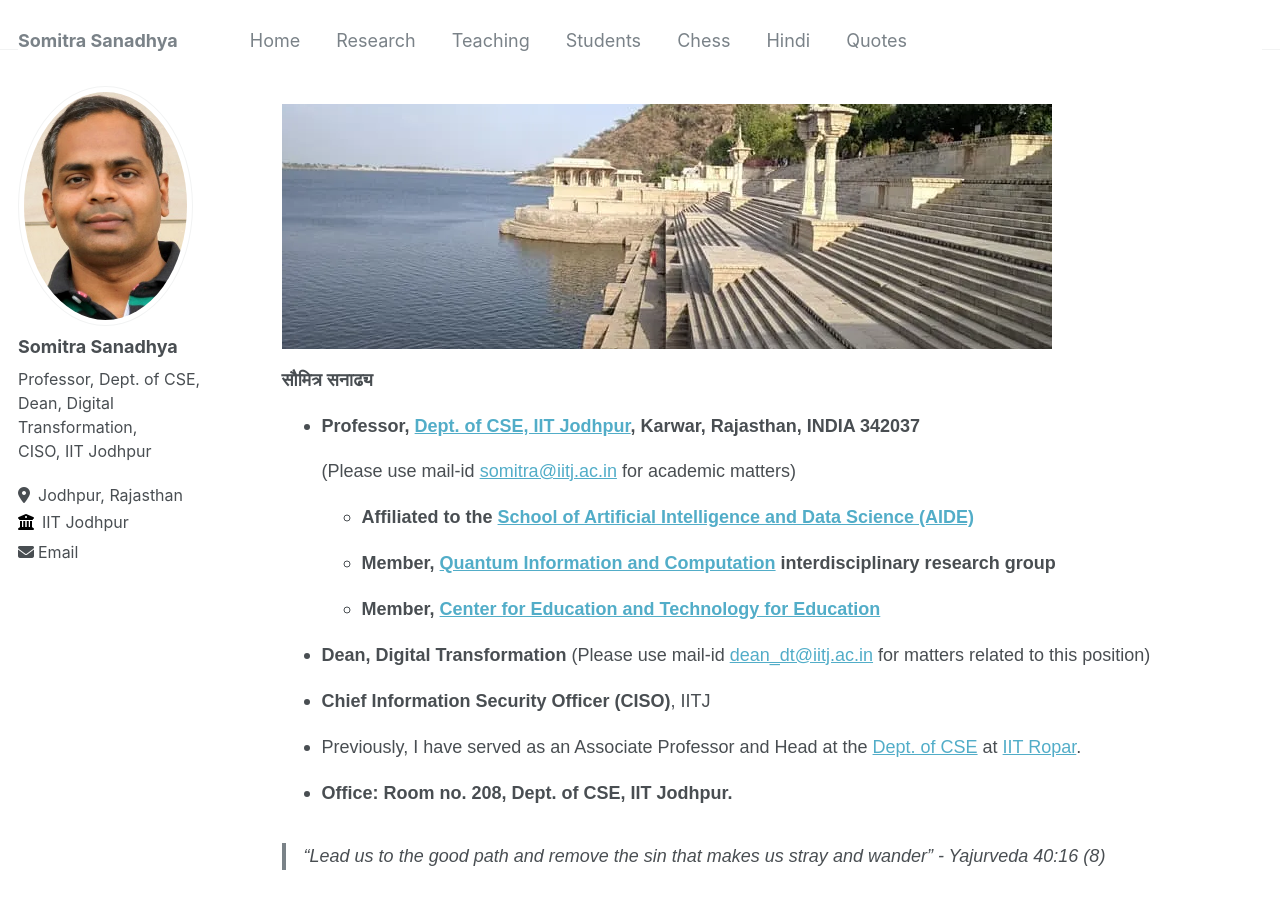
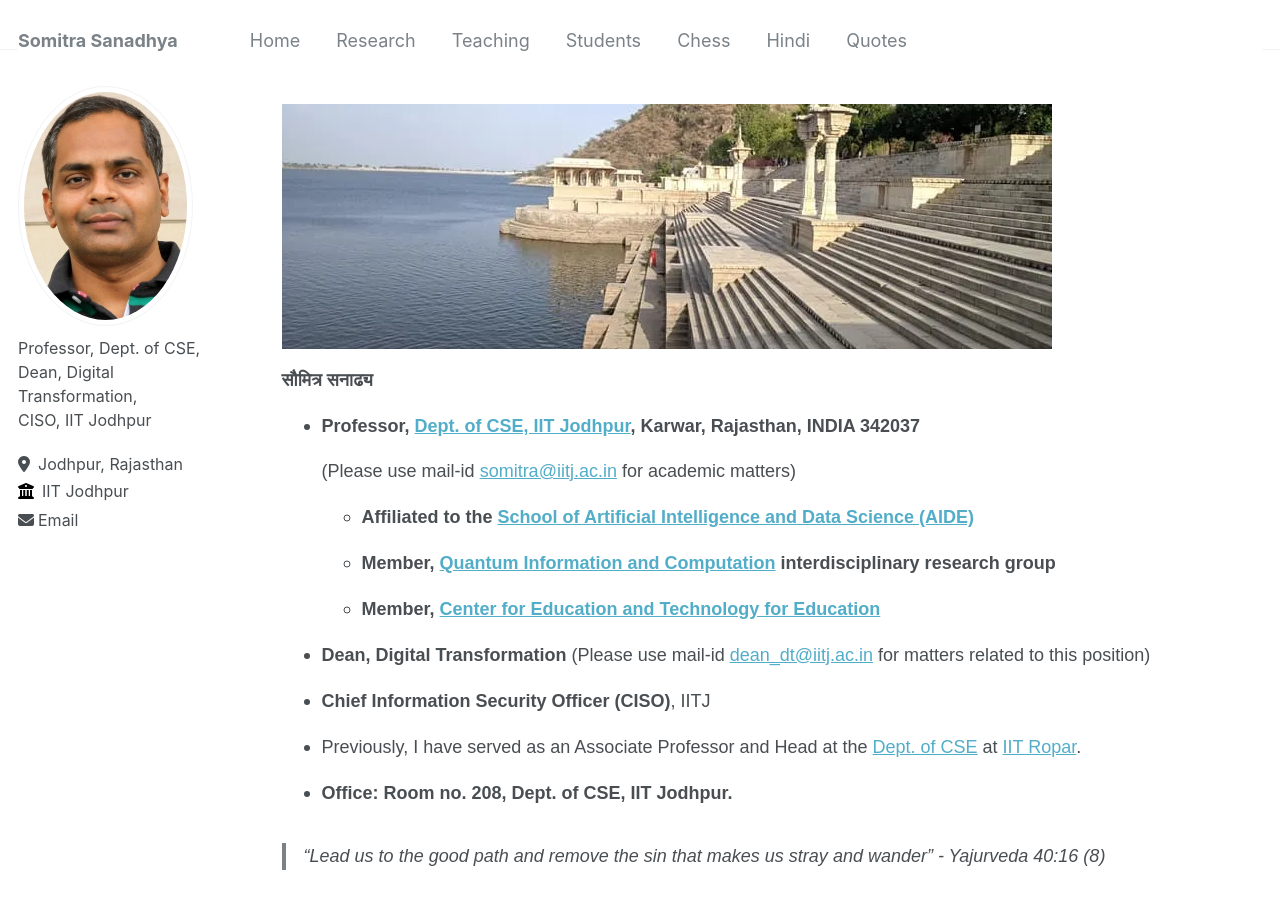
Before and after one commit to somitra-sanadhya/somitra-sanadhya.github.io, a Jekyll site: the page built from _pages/about.md, in a window 1280 px wide and 900 px high. Built offline with Jekyll 4.4.1, drawn with Linux system fonts in a browser that asks for light colours.

Commit message:
Update _config.yml

```diff
--- a/_config.yml
+++ b/_config.yml
@@ -22,7 +22,7 @@ repository               : "somitra-sanadhya/somitra-sanadhya.github.io"
 author:
   # Biographic information
   avatar           : "profile.jpg"
-  name             : "Somitra Sanadhya"
+  name             : # "Somitra Sanadhya"
   pronouns         : # example: "she/her"
   bio              : "Professor, Dept. of CSE,<br> Dean, Digital Transformation,<br> CISO, IIT Jodhpur"
   location         : "Jodhpur, Rajasthan"
```
